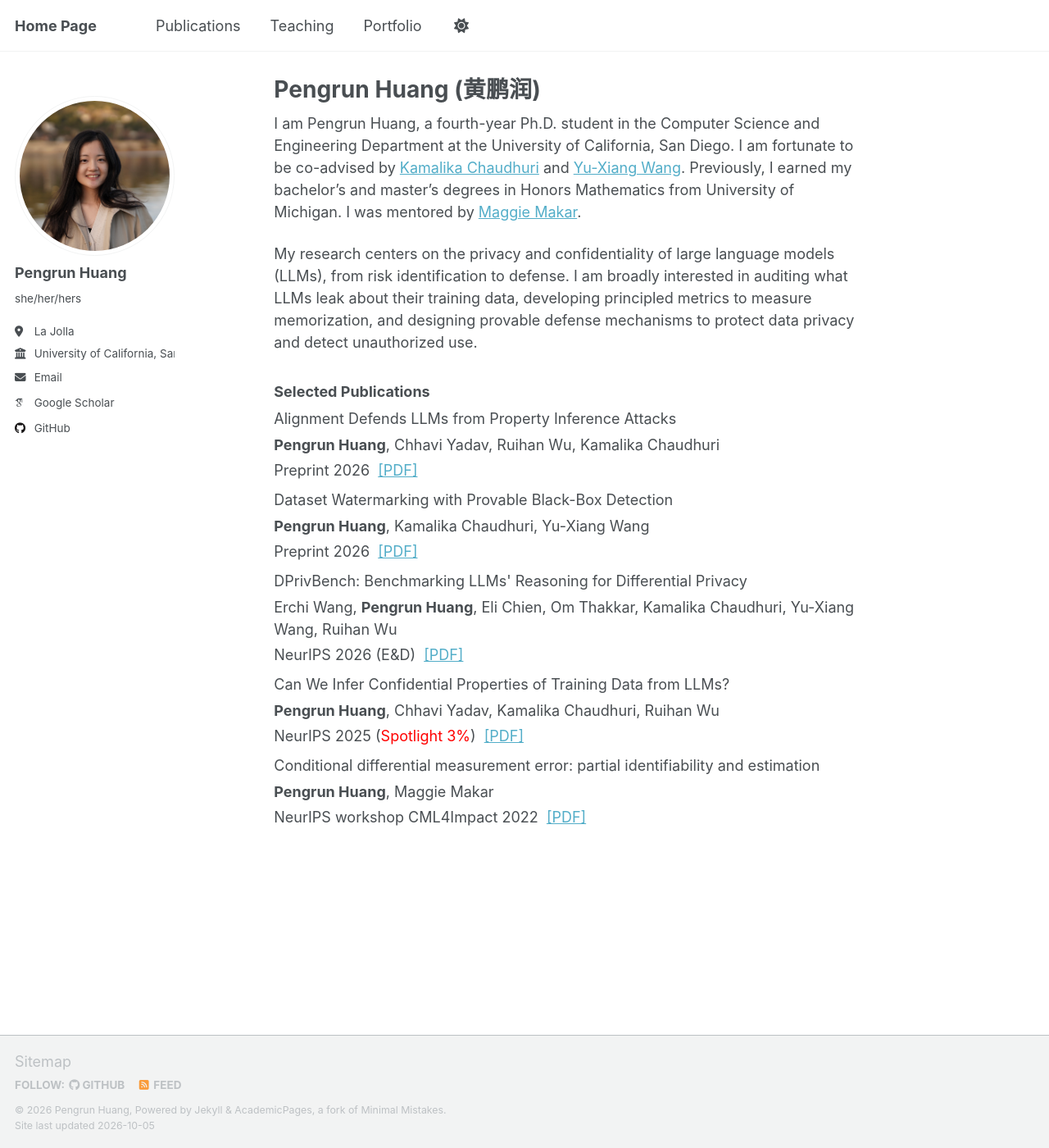
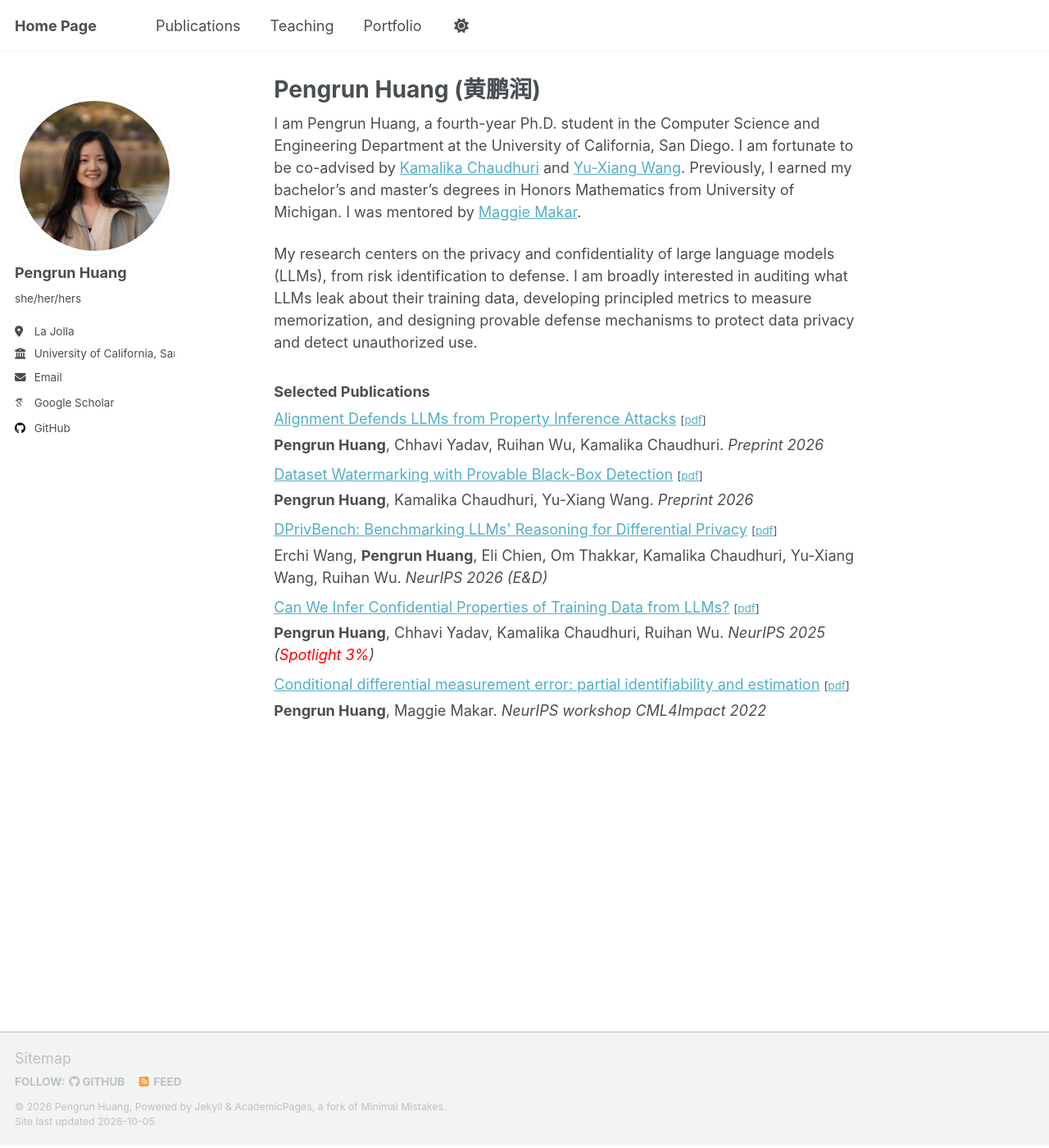
Before and after one commit to PengrunH/PengrunH.github.io, a Jekyll site: the page built from _pages/about.md, in a window 1280 px wide and 1400 px high, scrolled down 4 px. Shown: the whole window at 82% size. Built offline with Jekyll 4.4.1, drawn with Linux system fonts in a browser that asks for light colours; some web fonts are replaced; a script that is not in the unit is left out.

Commit message:
Restyle publication entries to match title-link + pdf badge format
Title is a hyperlink again with a [pdf] link right after it; authors
and venue are merged onto a single italicized second line, matching
common academic homepage layouts.

Co-Authored-By: Claude Sonnet 5 <noreply@anthropic.com>

```diff
--- a/_includes/archive-single.html
+++ b/_includes/archive-single.html
@@ -29,7 +29,7 @@
       {% if post.link %}
         <a href="{{ post.link }}">{{ title }}</a> <a href="{{ base_path }}{{ post.url }}" rel="permalink"><i class="fa fa-link" aria-hidden="true" title="permalink"></i><span class="sr-only">Permalink</span></a>
       {% else %}
-        {{ post.title }}
+        <a href="{{ post.paperurl }}">{{ post.title }}</a>{% if post.paperurl %}&nbsp;<span class="archive__item-pdf">[<a href="{{ post.paperurl }}" target="_blank" rel="noopener">pdf</a>]</span>{% endif %}
       {% endif %}
     </p>
     {% if post.read_time %}
@@ -38,8 +38,7 @@
     {% if post.collection == 'teaching' -%}
     <p class="archive__item-teach">{{ post.type }}, <i>{{ post.venue }}</i>, {{ post.date | default: "1900-01-01" | date: "%Y" }}</p>
     {%- elsif post.collection == 'publications' %}
-    <p class="archive__item-pub-authors">{{ post.author | markdownify | remove: '<p>' | remove: '</p>' }}</p>
-    <p class="archive__item-venue"> {{ post.venue }} {% if post.paperurl %}&nbsp;<a href="{{ post.paperurl }}" target="_blank" rel="noopener">[PDF]</a>{% endif %}</p>
+    <p class="archive__item-pub-meta">{{ post.author | markdownify | remove: '<p>' | remove: '</p>' | strip }}. <em>{{ post.venue }}</em></p>
     {% endif %}
     {% if post.excerpt and site.read_more != 'enabled' %}
     <p class="archive__item-excerpt" itemprop="description">{{ post.excerpt | markdownify }}</p>
--- a/_sass/layout/_archive.scss
+++ b/_sass/layout/_archive.scss
@@ -32,9 +32,15 @@
 }
 
 p.archive__item-pub-authors,
+p.archive__item-pub-meta,
 p.archive__item-venue,
 p.archive__item-teach {
   margin: 0 0 0.25rem 0 !important;   /* very small gap */
+}
+
+.archive__item-pdf {
+  font-size: $type-size-6;
+  white-space: nowrap;
 }
 
 .archive__subtitle {
```
